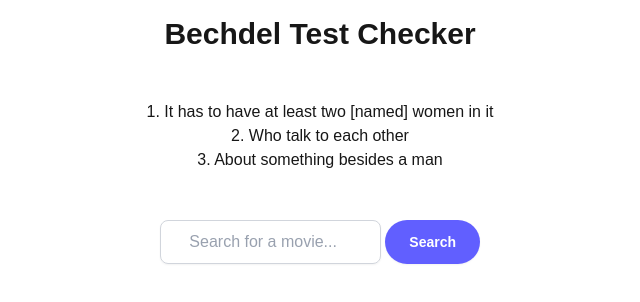
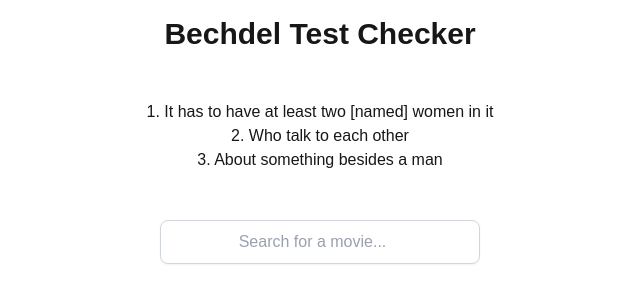
Before and after one commit to jacobadam/bechdel-wallace-test, a Next.js app: page / in a window 1280 px wide. Shown: the top 302 px of the page, without its empty margins (320-960 px from the left). Built offline with nearby package versions, Linux system fonts and the light colour scheme.

Commit message:
remove search button and update set state for dropdown

```diff
--- a/src/components/SearchBar.tsx
+++ b/src/components/SearchBar.tsx
@@ -9,7 +9,6 @@ interface SearchBarProps {
 }
 
 const SearchBar: React.FC<SearchBarProps> = ({ onSearch }) => {
-  // const [searchedMovie, setSearchedMovie] = useState("");
   const [searchTerm, setSearchTerm] = useState("");
   const [searchResults, setSearchResults] = useState<Movie[]>([]);
   const [isLoading, setIsLoading] = useState(false);
@@ -45,11 +44,6 @@ const SearchBar: React.FC<SearchBarProps> = ({ onSearch }) => {
     return () => clearTimeout(delayDebounceFn);
   }, [searchTerm]);
 
-  const handleSearchButtonClick = () => {
-    onSearch(searchTerm);
-    setSearchResults([]);
-  };
-
   const handleInputChange = (e: ChangeEvent<HTMLInputElement>) => {
     setSearchTerm(e.target.value);
   };
@@ -57,6 +51,7 @@ const SearchBar: React.FC<SearchBarProps> = ({ onSearch }) => {
   const handleMovieSelect = (movie: Movie) => {
     isMovieSelection.current = true;
     setSearchTerm(movie.title);
+    onSearch(movie.title);
     setSearchResults([]);
   };
 
@@ -66,18 +61,12 @@ const SearchBar: React.FC<SearchBarProps> = ({ onSearch }) => {
         <input
           type="search"
           id="input"
-          className="block w-full max-w-xs px-4 py-2 text-base font-normal shadow-xs text-white bg-transparent border border-gray-300 rounded-lg placeholder-gray-400 focus:outline-none leading-relaxed text-center"
+          className="block w-full max-w-xs px-4 py-2 text-base font-normal shadow-xs text-red bg-transparent border border-gray-300 rounded-lg placeholder-gray-400 focus:outline-none leading-relaxed text-center"
           placeholder="Search for a movie..."
           required
           value={searchTerm}
           onChange={handleInputChange}
         />
-        <button
-          onClick={handleSearchButtonClick}
-          className="py-2.5 px-6 text-sm bg-indigo-500 text-white rounded-full cursor-pointer font-semibold text-center shadow-xs transition-all duration-500 hover:bg-indigo-700"
-        >
-          Search
-        </button>
       </div>
 
       {isLoading && <p>Loading...</p>}
@@ -88,7 +77,7 @@ const SearchBar: React.FC<SearchBarProps> = ({ onSearch }) => {
             <li
               key={index}
               onClick={() => handleMovieSelect(movie)}
-              className="cursor-pointer hover:bg-gray-100 p-2"
+              className="cursor-pointer hover:bg-gray-50 p-2 text-red-400"
             >
               {movie.title} ({movie.year})
             </li>
```
